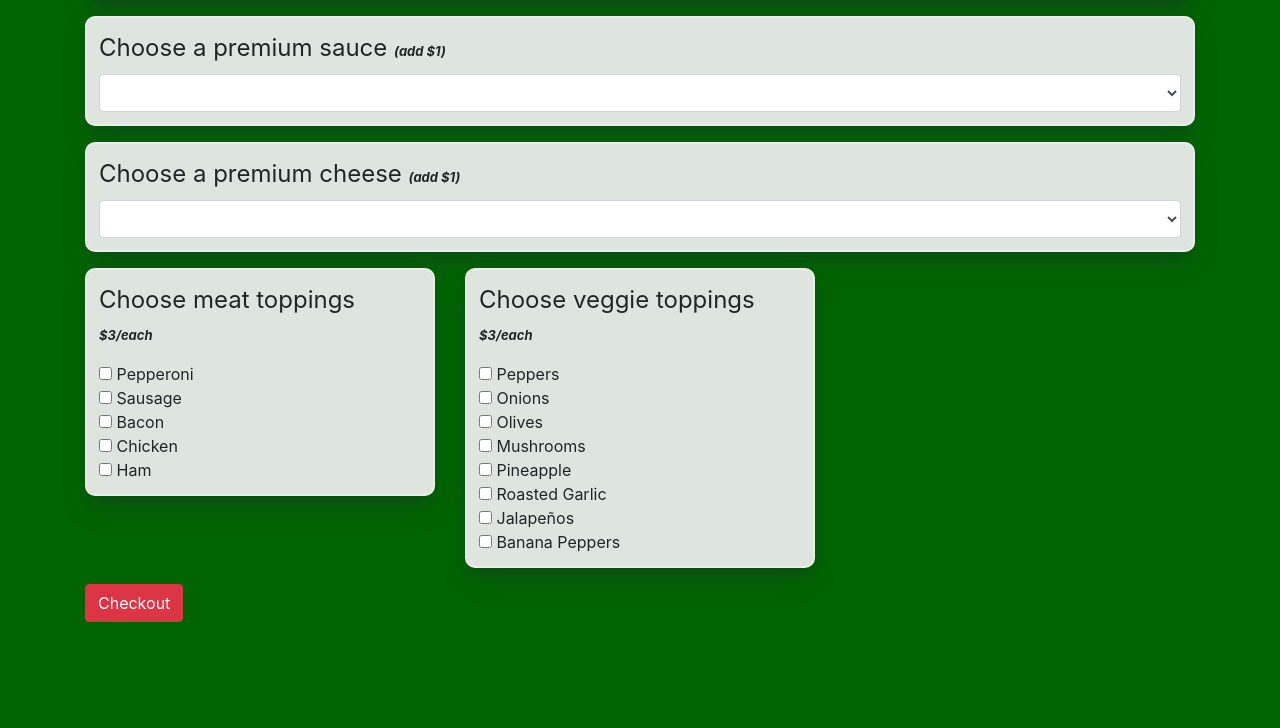
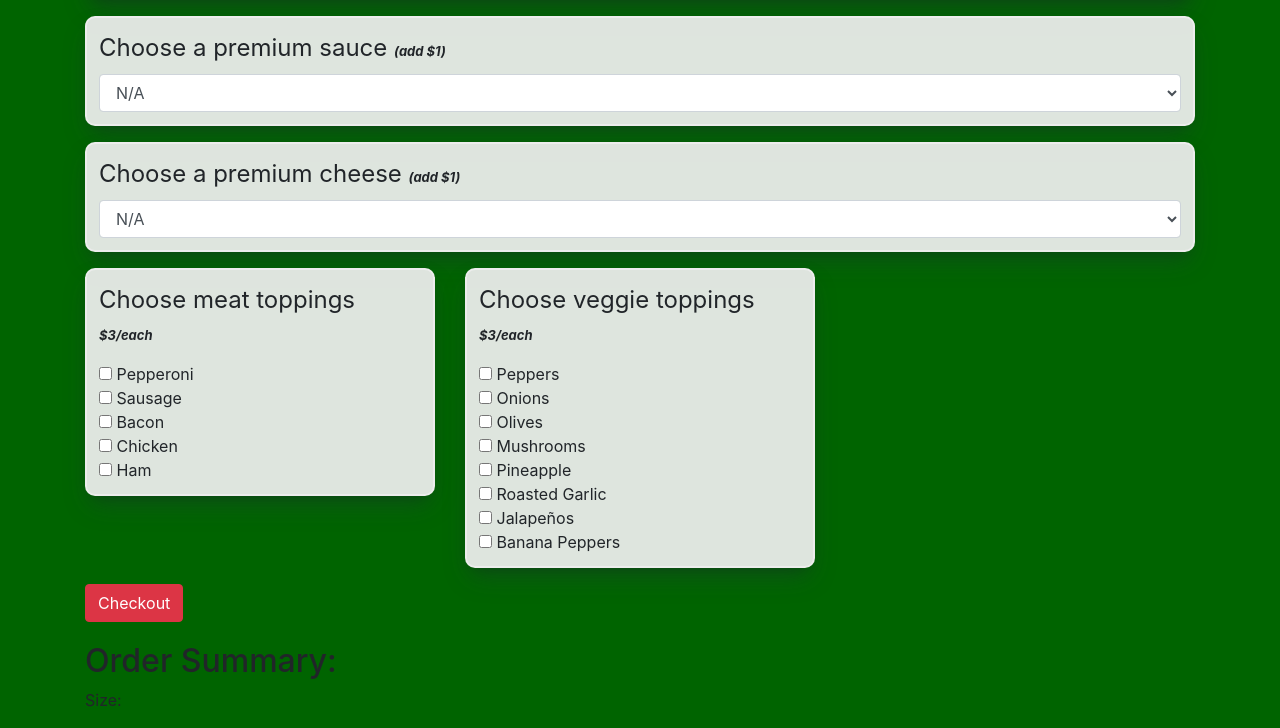
Before and after one commit to chrisdfghjkl/Pizza-parlor, a plain HTML site: page index.html in a window 1280 px wide. Shown: the part 486-1214 px from the top of the page. Before the commit the page ends 1108 px from the top, so only its background shows below. Drawn offline with Linux system fonts and the light colour scheme.

Commit message:
edit form to accommodate no premium option

```diff
--- a/index.html
+++ b/index.html
@@ -29,7 +29,7 @@
       <div class="form-group">
         <label id="label" for="pie-sauce">Choose a premium sauce <span class="add-on">(add $1)</span></label>
         <select id="pie-sauce" class="form-control">
-          <option></option>
+          <option>N/A</option>
           <option>Pesto</option>
           <option>BBQ</option>
           <option>Buffalo</option>
@@ -39,7 +39,7 @@
       <div class="form-group">
         <label id="label" for="pie-cheese">Choose a premium cheese <span class="add-on">(add $1)</span></label>
         <select id="pie-cheese" class="form-control">
-          <option></option>
+          <option>N/A</option>
           <option>Fresh mozzarella</option>
           <option>Burrata</option>
           <option>Ricotta</option>
@@ -72,10 +72,12 @@
           </div>
         </div>
       </div>
-      <button type="submit" class="btn btn-danger">Checkout</button>
+      <button id="button" type="submit" class="btn btn-danger">Checkout</button>
     </form>
     <div class="bill-details">
-
+      <h2>Order Summary:</h2>
+      <p>Size:</p>
+      <p></p>
     </div>
   </div>
 </body>
```
